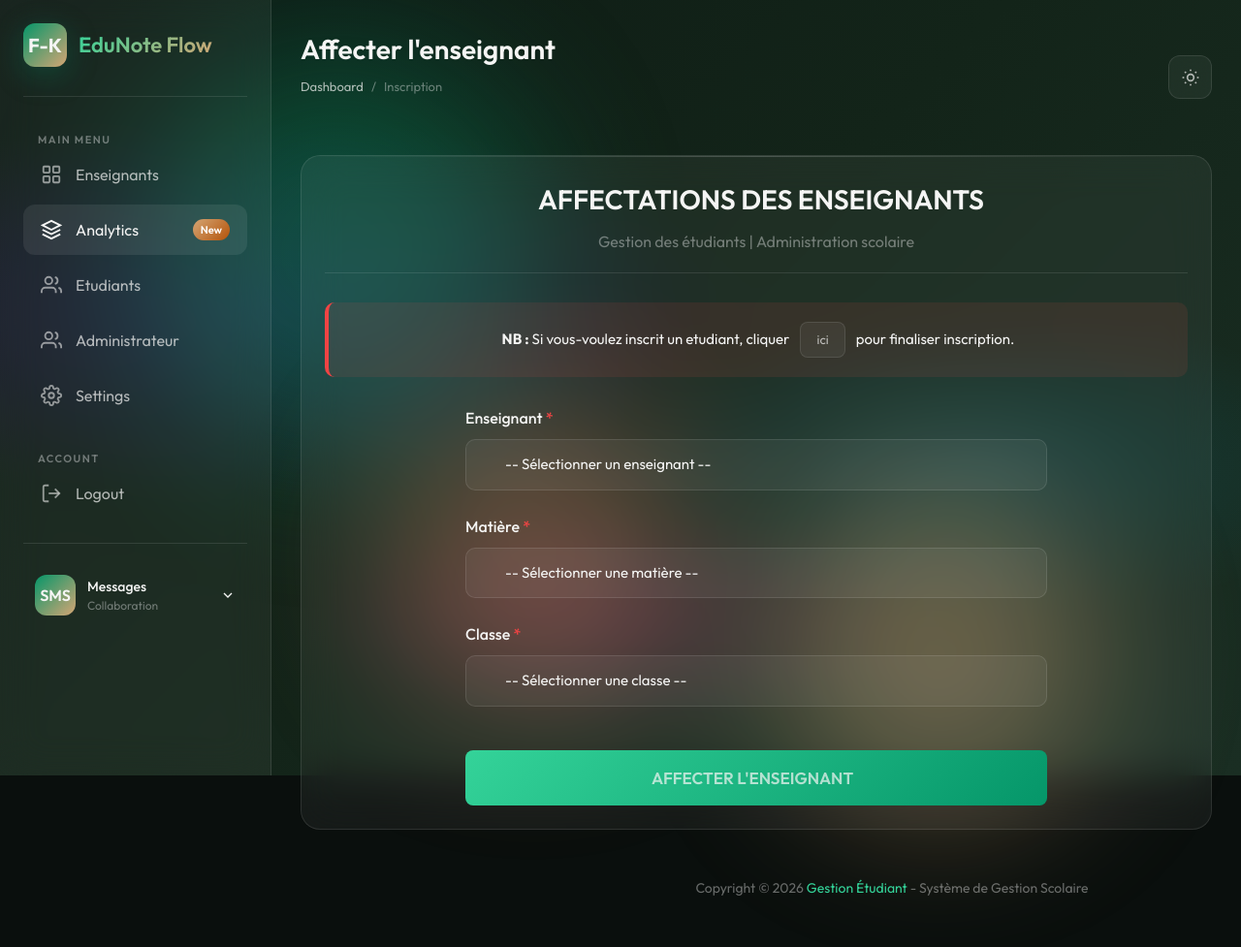
After one commit to Frederic-Kouassi/syst-me-scolaire, a Django app: page /affectation/ in a window 1280 px wide. The commit adds this page. Shown: the whole page at 97% size. Run offline with Django 5.2, Linux system fonts and the light colour scheme; data that the repository does not hold is empty; parts of the project's set-up code (start-up, migrations or seed data) failed here and were passed over; some libraries are stand-ins or nearby versions.

Commit message:
add fonctionnaliter de etudiant and enseignant

```diff
--- a/gestion_etudiant/urls.py
+++ b/gestion_etudiant/urls.py
@@ -7,16 +7,18 @@ from students.views.registration_views import *
 urlpatterns = [
     path('admin/', admin.site.urls),
 
+    path('', texte, name="texte"),
     path('index', index, name="index"),
     path('user/', user, name="user"),
     path('analytic/', analytic, name="analytic"),
 
     path('setting/', setting, name="settings"),
-    path('', texte, name="texte"),
-     path('user/', user, name="user"),
-
      path('inbox', inbox, name="inbox"),
      path('etudiant/', etudiant, name="etudiant"),
+
+
+     path('inscrit/', inscrit_etu.as_view(), name="inscrit"),
+     path('affectation/', affectation_ens.as_view(), name="affectation"),
 
     path("register/", RegisterView.as_view(), name="register"),
     path("login/", LoginView.as_view(), name="login"),
--- a/students/models.py
+++ b/students/models.py
@@ -14,6 +14,7 @@ class Role(models.TextChoices):
     ADMINISTRATEUR = "ADMIN", "Administrateur"
     ENSEIGNANT = "PROF", "Enseignant"
     ETUDIANT = "ETUD", "Étudiant"
+    INVITE = "INV", "Invite"
 
 class StatutTache(models.TextChoices):
     EN_ATTENTE = "ATTENTE", "En attente"
@@ -31,7 +32,7 @@ class StatutEnvoi(models.TextChoices):
 # Modèle Utilisateur de base
 
 class User(AbstractUser):
-    role = models.CharField(max_length=5, choices=Role.choices, default=Role.ETUDIANT)
+    role = models.CharField(max_length=5, choices=Role.choices,  default=Role.INVITE)
     telephone = PhoneNumberField(blank=True, null=True)
     email_parent = models.EmailField("Email du parent", blank=True, null=True)
     date=models.DateTimeField(default=datetime.now)
--- a/students/views/home.py
+++ b/students/views/home.py
@@ -1,9 +1,11 @@
-from django.shortcuts import render
+from django.shortcuts import render,redirect
 from django.views import View
 from django.shortcuts import render
 from students.models import *
 from django.utils.timezone import now
 from django.utils import timezone
+from django.views import View
+from django.contrib import messages
 
 # Create your views here.
 from ..tasks import index
@@ -22,7 +24,8 @@ def texte(request):
 def index(request):
     affectations = AffectationEnseignant.objects.select_related('enseignant', 'classe', 'matiere').all()
     enseignants = User.objects.filter(role=Role.ENSEIGNANT)
-
+    users_count = User.objects.count()
+    classe= Classe.objects.count()
     # nombre total
     total_enseignants = enseignants.count()
     # Récupérer les dernières activités (notes saisies) par les enseignants
@@ -30,18 +33,28 @@ def index(request):
                             .filter(saisi_par__role='PROF', created__gte=now()-timezone.timedelta(days=1)) \
                             .order_by('-created')[:10]  # limite à 10 dernières activités
 
-    return render(request, 'index.html', {'enseignants': affectations, 'total':total_enseignants, 'recent_activities': recent_activities})
-
+    return render(request, 'index.html', {'enseignants': affectations, 'total':total_enseignants, 'recent_activities': recent_activities, })
 
 
 def user(request):
     all_users = User.objects.all()
-    users_count = User.objects.count()
-    classe= Classe.objects.count()
-    matiere= Matiere.objects.count()
+    users_count = User.objects.all().count()
+    invite = User.objects.filter(role=Role.INVITE).count()
+    enseignant = User.objects.filter(role=Role.ENSEIGNANT).count()
 
-    inscription= Inscription.objects.count()
-    return render(request, 'global_data/users.html', {'users': all_users, 'user_count':users_count, 'inscrit':inscription, 'classe':classe, 'matiere':matiere})
+    inscription = Inscription.objects.count()
+
+    return render(
+        request,
+        'global_data/users.html',
+        {
+            'users': all_users,
+            'user_count': users_count,
+            'inscrit': inscription,
+            'invite': invite,
+            'matiere': enseignant
+        }
+    )
 
 
 def analytic(request):
@@ -77,3 +90,63 @@ def etudiant(request):
     return render(request, 'global_data/etudiant.html', {
         'etu_inscrit': inscriptions,
     })
+
+
+
+
+
+
+class inscrit_etu(View):
+    templates=  'global_data/inscription_etu.html'
+
+    def get(self, request):
+        etudiants = User.objects.filter(role=Role.ETUDIANT).order_by('last_name')
+
+        classes = Classe.objects.all().order_by('nom')
+        annees = AnneeAcademique.objects.all().order_by('date_debut')
+        context = {
+            'etudiants': etudiants,
+            'classes': classes,
+            'annees': annees
+        }
+        return render(request, self.templates, context)
+
+
+    def post(self, request):
+        etudiant_id = request.POST.get('etudiant')
+        classe_id = request.POST.get('classe')
+
+        if not etudiant_id or not classe_id:
+            messages.error(request, "Tous les champs sont obligatoires !")
+            return redirect('inscrit')
+
+        classe = Classe.objects.get(id=classe_id)
+
+        # Vérifier si l'étudiant est déjà inscrit cette année
+        if Inscription.objects.filter(etudiant_id=etudiant_id, annee=classe.annee).exists():
+            messages.error(request, "Cet étudiant est déjà inscrit pour cette année !")
+            return redirect('inscrit')
+
+        # Création de l'inscription
+        Inscription.objects.create(
+            etudiant_id=etudiant_id,
+            classe=classe,
+            annee=classe.annee
+        )
+        messages.success(request, "Inscription effectuée avec succès !")
+        return redirect('inscrit')
+
+
+class affectation_ens(View):
+    templates= 'global_data/affectation_ens.html'
+
+    def get(self, request):
+        enseignants = User.objects.filter(role=Role.ENSEIGNANT).order_by('last_name')
+        matieres = Matiere.objects.all().order_by('nom')
+        classes = Classe.objects.all().order_by('nom')
+        context = {
+            'enseignants': enseignants,
+            'matieres': matieres,
+            'classes': classes
+        }
+        return render(request, self.templates, context)
--- /dev/null
+++ b/templates/global_data/affectation_ens.html
@@ -0,0 +1,218 @@
+{% load static %}
+{% load tailwind_tags %}
+<!DOCTYPE html>
+<html lang="fr-FR">
+{% include 'home/includes/base.html' %}
+<body>
+    <!-- Animated Background -->
+    <div class="background"></div>
+    <div class="orb orb-1"></div>
+    <div class="orb orb-2"></div>
+    <div class="orb orb-3"></div>
+
+    <div class="dashboard">
+        <!-- Sidebar -->
+        {% include 'home/includes/body.html' %}
+
+        <!-- Main Content -->
+        <main class="main-content">
+            <!-- Top Navbar -->
+            <nav class="navbar">
+                <div class="page-header">
+                    <h1 class="page-title">Affecter l'enseignant</h1>
+                    <div class="page-breadcrumb">
+                        <a href="{% url 'index' %}">Dashboard</a>
+                        <span>/</span>
+                        <span>Inscription</span>
+                    </div>
+                </div>
+                <div class="navbar-right">
+                    <button class="nav-btn" id="theme-toggle" title="Toggle Light/Dark Mode">
+                        <svg class="icon-sun" viewBox="0 0 24 24" fill="none" stroke="currentColor" stroke-width="2">
+                            <circle cx="12" cy="12" r="4"/><path d="M12 2v2"/><path d="M12 20v2"/>
+                            <path d="M4.93 4.93l1.41 1.41"/><path d="M17.66 17.66l1.41 1.41"/>
+                            <path d="M2 12h2"/><path d="M20 12h2"/>
+                            <path d="M6.34 17.66l-1.41 1.41"/><path d="M19.07 4.93l-1.41 1.41"/>
+                        </svg>
+                        <svg class="icon-moon" viewBox="0 0 24 24" fill="none" stroke="currentColor" stroke-width="2" style="display: none;">
+                            <path d="M21 12.79A9 9 0 1 1 11.21 3 7 7 0 0 0 21 12.79z"/>
+                        </svg>
+                    </button>
+                </div>
+            </nav>
+
+            <!-- Form Card -->
+            <section class="content-grid" style="grid-template-columns: 1fr;">
+                <div class="glass-card glass-card-3d" style="grid-column: span 1;">
+                    <!-- Alert Header -->
+                    <div class="card-header" style="border-bottom: 1px solid rgba(255,255,255,0.1); padding-bottom: 20px; margin-bottom: 30px;">
+                        <div style="text-align: center; width: 100%;">
+                            <h2 class="card-title" style="font-size: 28px; margin-bottom: 10px;">
+                                <i class="fas fa-user-check" style="margin-right: 10px; animation: bounce 2s infinite;"></i>
+                                AFFECTATIONS DES ENSEIGNANTS
+                            </h2>
+                            <p class="card-subtitle" style="font-size: 16px;">
+                                Gestion des étudiants | Administration scolaire
+                            </p>
+                        </div>
+                    </div>
+
+                    <div style="background: rgba(239, 68, 68, 0.1); border-left: 4px solid #ef4444; padding: 20px; border-radius: 10px; margin-bottom: 30px; text-align: center;">
+                        <p style="margin: 0; font-size: 15px;">
+                            <strong>NB :</strong> Si vous-voulez inscrit un etudiant, cliquer
+                            <a href="{% url 'inscrit' %}" class="card-btn" style="display: inline-block; margin: 0 8px; padding: 8px 16px;">
+                                ici
+                            </a>
+                            pour finaliser  inscription.
+                        </p>
+                    </div>
+
+                    <!-- Form -->
+                    <form id="verificationForm" action="/verifier/paiement" method="POST">
+                        {% csrf_token %}
+                        <div style="display: flex; flex-direction: column; gap: 25px; max-width: 600px; margin: 0 auto;">
+
+                                                    <!-- Sélection de l'enseignant -->
+                        <div>
+                            <label style="display: block; margin-bottom: 10px; font-weight: 500; color: var(--text-primary);">
+                                Enseignant <span style="color: #ef4444;">*</span>
+                            </label>
+                            <div style="position: relative;">
+                                <i class="fas fa-id-badge" style="position: absolute; top: 50%; left: 12px; transform: translateY(-50%); color: rgba(255,255,255,0.6); pointer-events: none;"></i>
+                                <select
+                                    name="enseignant"
+                                    required
+                                    style="width: 100%; padding: 14px 40px 14px 40px; background: rgba(255,255,255,0.05); border: 1px solid rgba(255,255,255,0.1); border-radius: 10px; color: var(--text-primary); font-size: 15px; transition: all 0.3s ease; appearance: none; cursor: pointer;"
+                                    onfocus="this.style.background='rgba(255,255,255,0.08)'; this.style.borderColor='var(--emerald-light)'"
+                                    onblur="this.style.background='rgba(255,255,255,0.05)'; this.style.borderColor='rgba(255,255,255,0.1)'"
+                                >
+                                    <option value="">-- Sélectionner un enseignant --</option>
+                                    {% for enseignant in enseignants %}
+                                        <option value="{{ enseignant.id }}">{{ enseignant.get_full_name }} ({{ enseignant.email }})</option>
+                                    {% endfor %}
+                                </select>
+                                <i class="fas fa-chevron-down" style="position: absolute; right: 14px; top: 50%; transform: translateY(-50%); color: rgba(255,255,255,0.5); pointer-events: none;"></i>
+                            </div>
+                        </div>
+                                                    <!-- Sélection de la matière -->
+                        <div>
+                            <label style="display: block; margin-bottom: 10px; font-weight: 500; color: var(--text-primary);">
+                                Matière <span style="color: #ef4444;">*</span>
+                            </label>
+                            <div style="position: relative;">
+                                <i class="fas fa-list-ol" style="position: absolute; top: 50%; left: 12px; transform: translateY(-50%); color: rgba(255,255,255,0.6); pointer-events: none;"></i>
+                                <select
+                                    name="matiere"
+                                    required
+                                    style="width: 100%; padding: 14px 40px 14px 40px; background: rgba(255,255,255,0.05); border: 1px solid rgba(255,255,255,0.1); border-radius: 10px; color: var(--text-primary); font-size: 15px; transition: all 0.3s ease; appearance: none; cursor: pointer;"
+                                    onfocus="this.style.background='rgba(255,255,255,0.08)'; this.style.borderColor='var(--emerald-light)'"
+                                    onblur="this.style.background='rgba(255,255,255,0.05)'; this.style.borderColor='rgba(255,255,255,0.1)'"
+                                >
+                                    <option value="">-- Sélectionner une matière --</option>
+                                    {% for matiere in matieres %}
+                                        <option value="{{ matiere.id }}">{{ matiere.nom }}</option>
+                                    {% endfor %}
+                                </select>
+                                <i class="fas fa-chevron-down" style="position: absolute; right: 14px; top: 50%; transform: translateY(-50%); color: rgba(255,255,255,0.5); pointer-events: none;"></i>
+                            </div>
+                        </div>
+                            <!-- Sélection de la classe -->
+                        <div>
+                            <label style="display: block; margin-bottom: 10px; font-weight: 500; color: var(--text-primary);">
+                                Classe <span style="color: #ef4444;">*</span>
+                            </label>
+                            <div style="position: relative;">
+                                <i class="fas fa-calendar" style="position: absolute; top: 50%; left: 12px; transform: translateY(-50%); color: rgba(255,255,255,0.6); pointer-events: none; z-index: 1;"></i>
+                                <select
+                                    name="classe"
+                                    required
+                                    style="width: 100%; padding: 14px 40px 14px 40px; background: rgba(255,255,255,0.05); border: 1px solid rgba(255,255,255,0.1); border-radius: 10px; color: var(--text-primary); font-size: 15px; transition: all 0.3s ease; appearance: none; cursor: pointer;"
+                                    onfocus="this.style.background='rgba(255,255,255,0.08)'; this.style.borderColor='var(--emerald-light)'"
+                                    onblur="this.style.background='rgba(255,255,255,0.05)'; this.style.borderColor='rgba(255,255,255,0.1)'"
+                                >
+                                    <option value="">-- Sélectionner une classe --</option>
+                                    {% for classe in classes|dictsortreversed:"id" %}
+                                        <option value="{{ classe.id }}">{{ classe.nom }} ({{ classe.annee.nom }})</option>
+                                    {% endfor %}
+                                </select>
+                                <i class="fas fa-chevron-down" style="position: absolute; right: 14px; top: 50%; transform: translateY(-50%); color: rgba(255,255,255,0.5); pointer-events: none;"></i>
+                            </div>
+                        </div>
+
+
+
+                            <!-- Submit Button -->
+                            <div style="margin-top: 20px;">
+                                <button
+                                    type="submit"
+                                    class="card-btn"
+                                    style="width: 100%; padding: 16px; font-size: 17px; font-weight: 600; background: linear-gradient(135deg, var(--emerald-light), var(--emerald)); border: none; cursor: pointer;"
+                                >
+                                    AFFECTER L'ENSEIGNANT
+                                    <i class="fas fa-check-circle" style="margin-left: 8px;"></i>
+                                </button>
+                            </div>
+                        </div>
+                    </form>
+                </div>
+            </section>
+
+            <!-- Footer -->
+            <footer class="site-footer">
+                <p>Copyright © 2026 <a href="#" target="_blank">Gestion Étudiant</a> - Système de Gestion Scolaire</p>
+            </footer>
+        </main>
+    </div>
+
+    <!-- Mobile Menu Toggle -->
+    <button class="mobile-menu-toggle">
+        <svg viewBox="0 0 24 24" fill="none" stroke="currentColor" stroke-width="2">
+            <line x1="3" y1="12" x2="21" y2="12"/><line x1="3" y1="6" x2="21" y2="6"/><line x1="3" y1="18" x2="21" y2="18"/>
+        </svg>
+    </button>
+
+    <style>
+        @keyframes bounce {
+            0%, 100% { transform: translateY(0); }
+            50% { transform: translateY(-5px); }
+        }
+
+        /* Style pour les options du select */
+        select option {
+            background: var(--bg-card);
+            color: var(--text-primary);
+        }
+    </style>
+
+    <!-- JavaScript -->
+    <script src="{% static 'js/templatemo-glass-admin-script.js' %}"></script>
+    <script>
+        // Form Validation
+        const form = document.getElementById('verificationForm');
+
+        form.addEventListener('submit', (e) => {
+            e.preventDefault();
+
+            const matricule = form.querySelector('[name="matricule_mesrs"]').value;
+            const codePaiement = form.querySelector('[name="code_paiement"]').value;
+            const anneeId = form.querySelector('[name="annee_id"]').value;
+
+            // Validation basique
+            if (!matricule || !codePaiement || !anneeId) {
+                alert('Veuillez remplir tous les champs obligatoires.');
+                return;
+            }
+
+            // Si toutes les validations passent, soumettre le formulaire
+            console.log('Form submitted with:', {
+                matricule,
+                codePaiement,
+                anneeId
+            });
+
+            // Soumettre le formulaire (décommentez pour production)
+            form.submit();
+        });
+    </script>
+</body>
+</html>
--- a/templates/global_data/analytics.html
+++ b/templates/global_data/analytics.html
@@ -332,7 +332,8 @@
 
     <!-- Footer -->
     <footer class="site-footer">
-        <p>Copyright © 2026 Your Company. Designed by <a href="" target="_blank" rel="nofollow">TemplateMo</a></p>
+       <p>Copyright © 2026 <a href="#" target="_blank" rel="nofollow">Gestion Étudiant</a> - Système de Gestion Scolaire</p>
+
     </footer>
 
     <script src="{% static 'js/templatemo-glass-admin-script.js' %}"></script>
--- a/templates/global_data/settings.html
+++ b/templates/global_data/settings.html
@@ -517,7 +517,8 @@
 
     <!-- Footer -->
     <footer class="site-footer">
-        <p>Copyright © 2026 Your Company. Designed by <a href="" target="_blank" rel="nofollow">TemplateMo</a></p>
+       <p>Copyright © 2026 <a href="#" target="_blank" rel="nofollow">Gestion Étudiant</a> - Système de Gestion Scolaire</p>
+
     </footer>
 
    <script src="{% static 'js/templatemo-glass-admin-script.js' %}"></script>
```
Also changed, not shown: templates/global_data/inscription_etu.html (added, +220 -0 lines), templates/global_data/texte.html (+9 -6 lines), templates/global_data/users.html (+17 -16 lines), templates/index.html (+6 -6 lines), students/migrations/0009_alter_user_role.py (added), templates/global_data/etu.html (added).
